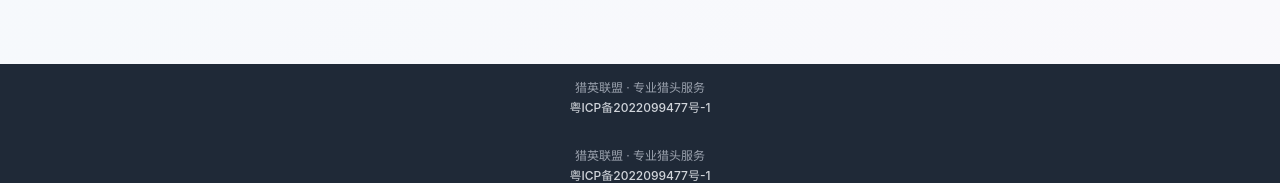
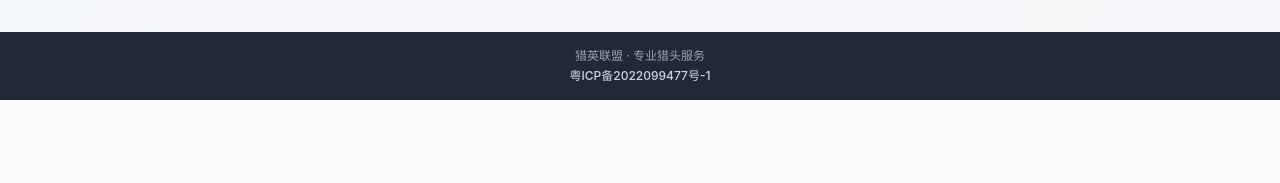
Before and after one commit to lieying5198/ai-headhunter, a Next.js app: page /jobs in a window 1280 px wide. Shown: the part 1697-1880 px from the top of the page. After the commit the page ends 1797 px from the top, so only its background shows below. Built offline with nearby package versions, Linux system fonts and the light colour scheme; no server answers; the database is empty.

Commit message:
fix: remove duplicate footer from JobListPage

```diff
--- a/src/components/job/JobListPage.tsx
+++ b/src/components/job/JobListPage.tsx
@@ -285,18 +285,6 @@
         />
       )}
 
-      {/* ICP备案信息 */}
-      <footer className="bg-gray-800 py-4 text-center text-xs mt-8">
-        <p className="text-gray-400 mb-1">猎英联盟 · 专业猎头服务</p>
-        <a
-          href="https://beian.miit.gov.cn/"
-          target="_blank"
-          rel="noopener noreferrer"
-          className="text-gray-300 hover:text-white font-medium transition-colors"
-        >
-          粤ICP备2022099477号-1
-        </a>
-      </footer>
     </div>
   )
 }
```
